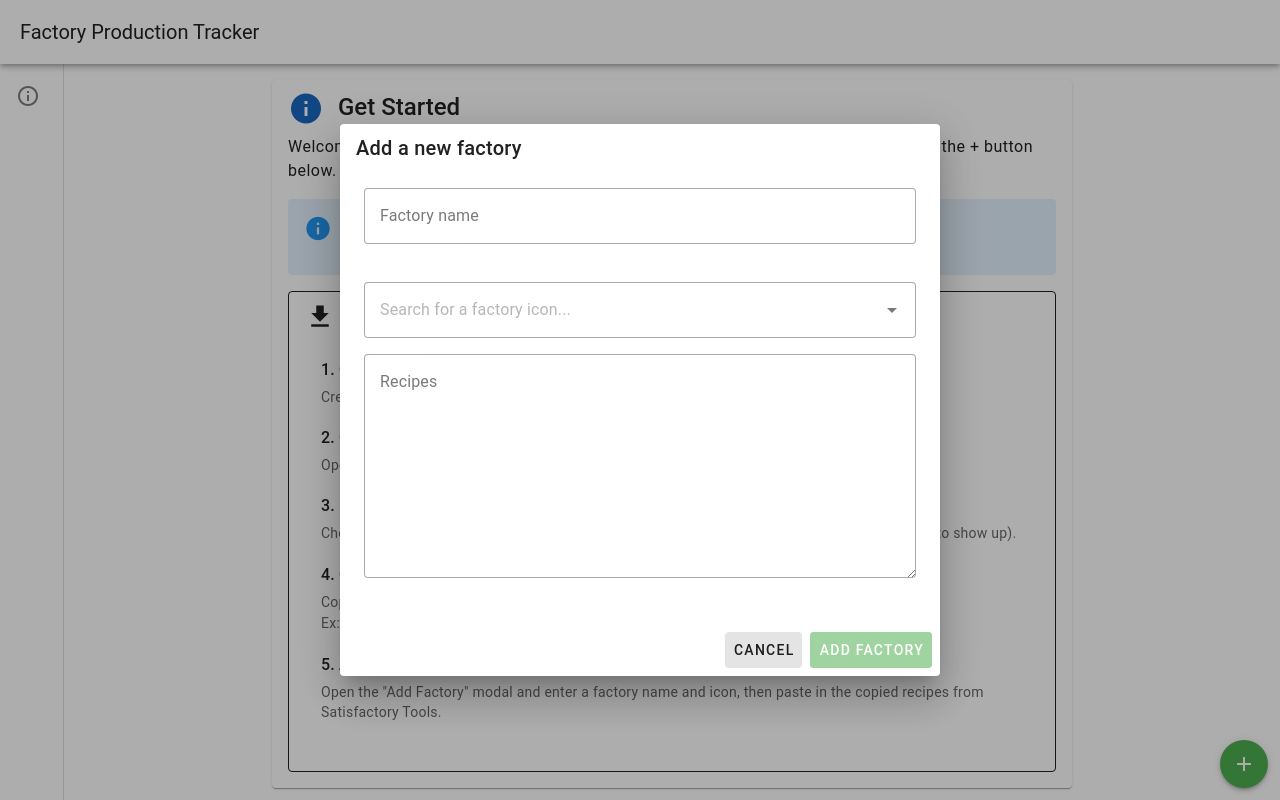
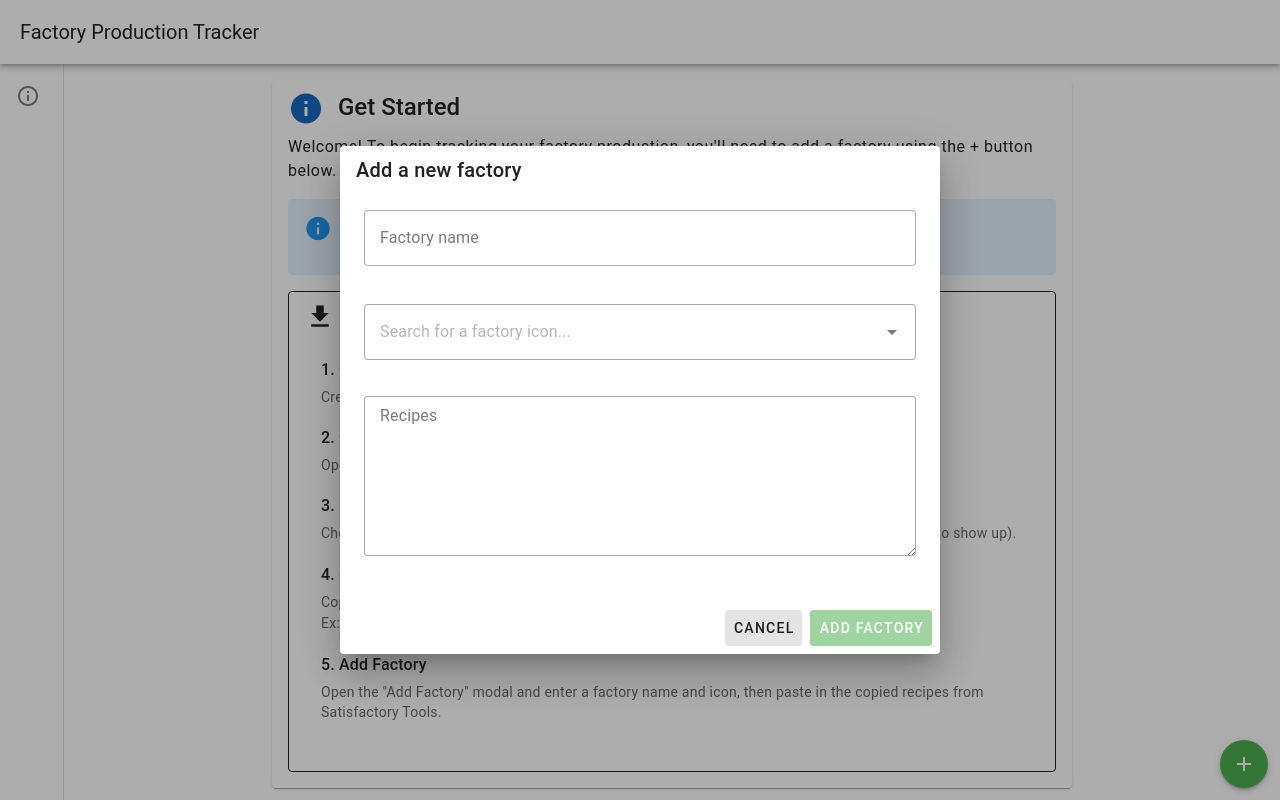
Before and after one commit to ammesonb/satisfactory-prod-tracker, a Vue app: page / in a window 1280 px wide. Both pictures are taken after a click on the button 1244 px from the left and 764 px from the top of the page. Built offline with nearby package versions, Linux system fonts and the light colour scheme.

Commit message:
Recipe field styling

```diff
--- a/src/AddFactoryModal.vue
+++ b/src/AddFactoryModal.vue
@@ -58,6 +58,8 @@ const addFactory = () => {
             rows="8"
             variant="outlined"
             required
+            density="compact"
+            class="recipe-textarea"
           />
         </v-form>
       </v-card-text>
@@ -76,3 +78,14 @@ const addFactory = () => {
     </v-card>
   </v-dialog>
 </template>
+
+<style scoped>
+.recipe-textarea :deep(.v-field) {
+  margin-top: 20px !important;
+}
+
+.recipe-textarea :deep(textarea) {
+  font-family: monospace !important;
+  font-size: 0.75rem !important;
+}
+</style>
```
